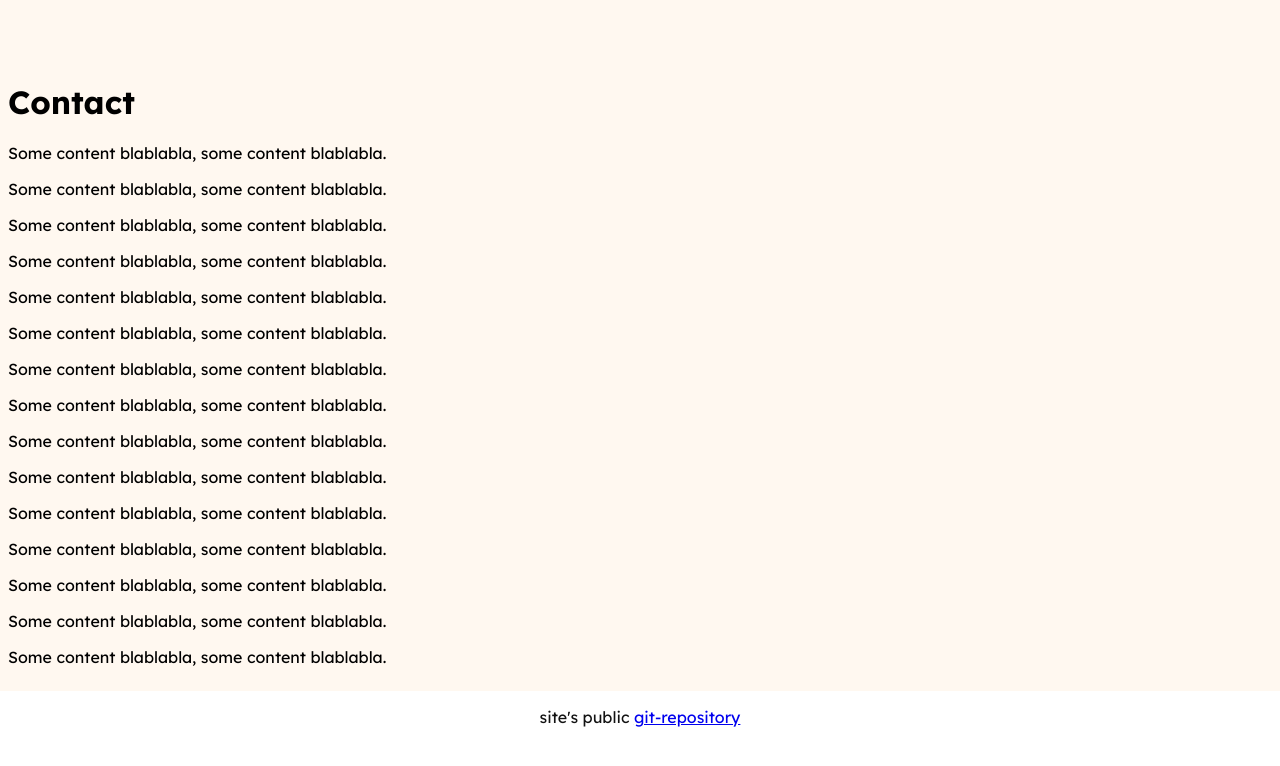
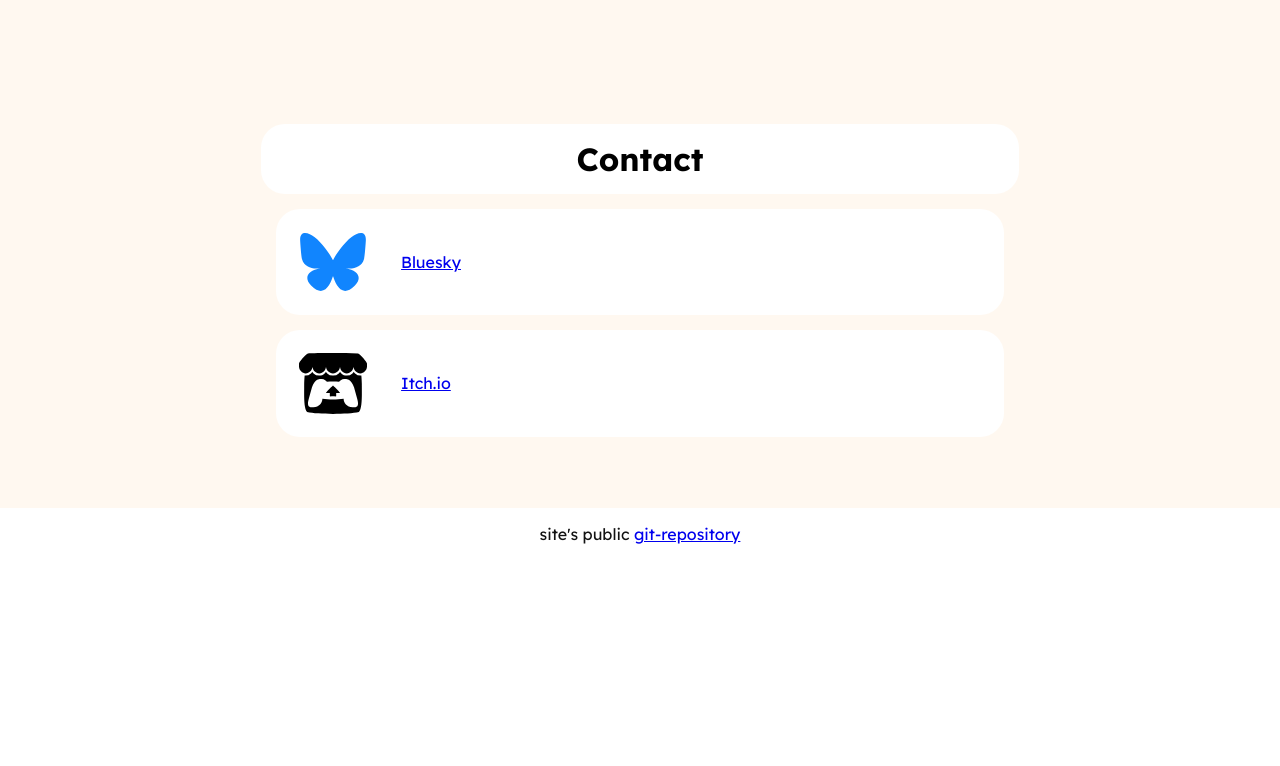
Before and after one commit to Basketbirdy/Basketbirdy.github.io, a plain HTML site: page docs/index.html in a window 1280 px wide. Shown: the part 3976-4742 px from the top of the page. After the commit the page ends 4564 px from the top, so only its background shows below. Drawn offline with Linux system fonts and the light colour scheme; a web font is replaced by a local one.

Commit message:
Added contact section

```diff
--- a/docs/css/style.css
+++ b/docs/css/style.css
@@ -257,6 +257,65 @@ p.gamejam{
     background-color: #000000AA;
 }
 
+.flex.contact-list{
+    padding: 5% 20%;
+}
+
+.flex.contact-container{
+    transition: .35s;
+
+    padding: 2% 3%;
+    border: 0px;
+    border-radius: 24px;
+    background-color: white;
+
+    flex-direction: column;
+    flex-wrap: nowrap;
+    flex-grow: 1;
+
+    width: 100%;
+}
+
+.flex.contact-cell-container{
+    transition: .35s;
+
+    margin: 2% 2% 0% 2%;
+    padding: 3% 3% 3% 3%;
+
+    border: 0px;
+    border-radius: 24px;
+    background-color: white;
+
+    flex-direction: row;
+    flex-wrap: nowrap;
+    flex-grow: 1;
+    flex-shrink: 0;
+
+    align-content: start;
+    align-items: center;
+    justify-content: flex-start;
+}
+
+.flex.contact-cell-container:hover{
+    background-color: #00000022;
+}
+
+.flex.contact-cell-container:active{
+    background-color: #000000AA;
+}
+
+p.contact{
+    flex-grow: 0;
+    flex-shrink: 0;
+
+    margin: 0% 5%;
+    text-align: left;
+}
+
+.contact-thumbnail{
+    max-width: 10%;
+}
+
 .site-header {
     position: sticky;
     top: 0px;
--- a/docs/index.html
+++ b/docs/index.html
@@ -191,23 +191,18 @@
                     </button>
                 </div>
             </div>
-            <div class="content" id="contact">
-                <h1>Contact</h1>
-                <p>Some content blablabla, some content blablabla.</p>
-                <p>Some content blablabla, some content blablabla.</p>
-                <p>Some content blablabla, some content blablabla.</p>
-                <p>Some content blablabla, some content blablabla.</p>
-                <p>Some content blablabla, some content blablabla.</p>
-                <p>Some content blablabla, some content blablabla.</p>
-                <p>Some content blablabla, some content blablabla.</p>
-                <p>Some content blablabla, some content blablabla.</p>
-                <p>Some content blablabla, some content blablabla.</p>
-                <p>Some content blablabla, some content blablabla.</p>
-                <p>Some content blablabla, some content blablabla.</p>
-                <p>Some content blablabla, some content blablabla.</p>
-                <p>Some content blablabla, some content blablabla.</p>
-                <p>Some content blablabla, some content blablabla.</p>
-                <p>Some content blablabla, some content blablabla.</p>
+            <div class="flex contact-list" id="contact">
+                <div class="flex contact-container">
+                    <h1 style="margin: 0%;"> Contact</h1>
+                </div>
+                <a class="flex contact-cell-container" href="https://bsky.app/" target="_blank" rel="noopener noreferrer">
+                    <img class="contact-thumbnail" src="img/Contact/Bluesky_Logo.svg">
+                    <p class="contact">Bluesky</p>
+                </a>
+                <a class="flex contact-cell-container" href="https://basketbirdy.itch.io/" target="_blank" rel="noopener noreferrer">
+                    <img class="contact-thumbnail" src="img/Contact/itchio-logo-textless-black.svg">
+                    <p class="contact">Itch.io</p>
+                </a>
             </div>
 
         </main>
```
Also changed, not shown: docs/img/Contact/Bluesky_Logo.svg (added), docs/img/Contact/itchio-logo-textless-black.svg (added), docs/img/Contact/itchio-logo-textless-white.svg (added).
